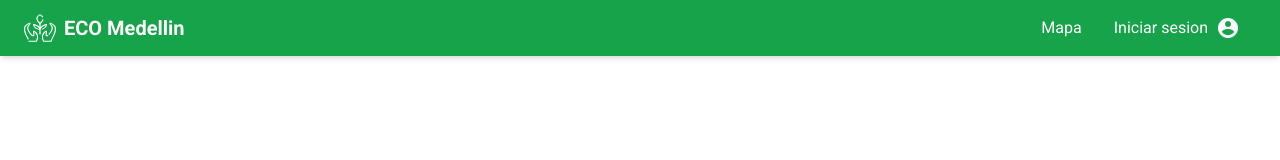
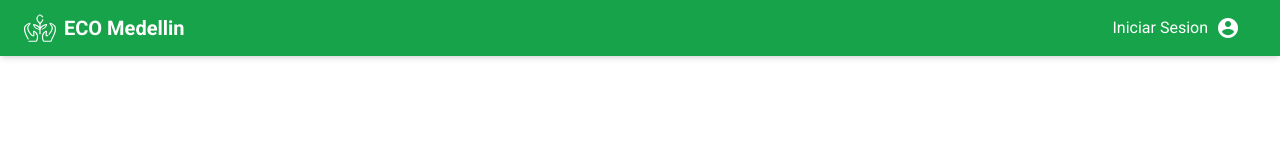
Before and after one commit to JaiderValencia/ecopuntos, a React (Vite) app in the folder frontend/: page /login in a window 1280 px wide. Shown: the top 160 px of the page. Built offline with nearby package versions, Linux system fonts and the light colour scheme.

Commit message:
logro: login conectado a la API

```diff
--- a/frontend/src/api/auth.ts
+++ b/frontend/src/api/auth.ts
@@ -1,6 +1,10 @@
+import type { LoginResponse } from '../interfaces/login/loginForm'
 import axios from './axios'
 
-export const login = async (email: string, password: string) => {
-    const response = await axios.post('/usuarios/login', { email, password })
+export const login = async (email: string, password: string): Promise<LoginResponse> => {
+    const response = await axios.post('/Jwt/Login', { email, password })
+
+    sessionStorage.setItem('token', response.data.bearer)
+
     return response.data
 }
--- a/frontend/src/api/axios.ts
+++ b/frontend/src/api/axios.ts
@@ -1,10 +1,12 @@
 import axios from 'axios'
 
-const apiURL = 'http://localhost:4000/api'
+const apiURL = 'http://localhost:5280/api'
 
 const api = axios.create({
     baseURL: apiURL,
-    withCredentials: true,
+    headers: {
+        'Content-Type': 'application/json'
+    }
 })
 
 export default api
--- a/frontend/src/components/header/index.tsx
+++ b/frontend/src/components/header/index.tsx
@@ -1,17 +1,26 @@
 import { NavLink } from 'react-router-dom'
+import { useUserContext } from '../../contex/user';
 
 function Header() {
+    const { userStatus } = useUserContext();
+
     return (
         <header className="bg-green-600 shadow-md fixed top-0 left-0 right-0 z-10">
             <div className="container mx-auto px-6 py-3 flex justify-between items-center">
-                <div className="flex items-center">
-                    <img src="logo.svg" alt="logo" className='h-8 w-8'/>
+                <NavLink to="/" className="flex items-center">
+                    <img src="logo.svg" alt="logo" className='h-8 w-8' />
                     <h1 className="text-xl font-bold text-white ml-2 hidden md:block">ECO Medellin</h1>
-                </div>
+                </NavLink>
                 <nav className="flex items-center">
-                    <a className="text-white mx-4" href="#">Mapa</a>
-                    <NavLink className="text-white mx-4 flex items-center" to="/login">
-                        Iniciar sesion
+                    {userStatus.isLogged && (
+                        <>
+                            <a className="text-white mx-4" href="#">ECO puntos</a>
+                            <a className="text-white mx-4" href="#">Mapa</a>
+                            <a className='text-white mx-4' href="#">Registrar entrega</a>
+                        </>
+                    )}
+                    <NavLink className="text-white mx-4 flex items-center" to={userStatus.isLogged ? '/perfil' : '/login'}>
+                        {userStatus.isLogged ? 'Perfil' : 'Iniciar Sesion'}
                         <span className="material-icons ml-2">account_circle</span>
                     </NavLink>
                 </nav>
--- a/frontend/src/components/routeProtection/privateRoutes.tsx
+++ b/frontend/src/components/routeProtection/privateRoutes.tsx
@@ -2,7 +2,7 @@ import { Outlet, Navigate } from 'react-router-dom'
 import { useUserContext } from '../../contex/user'
 
 function PrivateRoute() {
-    const { isLogged } = useUserContext()
+    const { userStatus: { isLogged } } = useUserContext()
 
     if (!isLogged) {
         return <Navigate to="/login" />
--- a/frontend/src/components/routeProtection/publicRoutes.tsx
+++ b/frontend/src/components/routeProtection/publicRoutes.tsx
@@ -2,7 +2,7 @@ import { Outlet, Navigate } from 'react-router-dom'
 import { useUserContext } from '../../contex/user'
 
 function PublicRoute() {
-    const { isLogged } = useUserContext()
+    const { userStatus: { isLogged } } = useUserContext()
 
     if (!isLogged) {
         return <>{<Outlet />}</>
--- a/frontend/src/contex/user.ts
+++ b/frontend/src/contex/user.ts
@@ -1,21 +1,27 @@
 import { createContext, createElement, useContext, useState } from 'react'
 
 type UserContextValue = {
-    isLogged: boolean,
-    setIsLogged?: (isLogged: boolean) => void
+    userStatus: {
+        isLogged: boolean,
+        userId: string
+        userName: string
+        userEmail: string
+        userPhone: string
+    },
+    setUserStatus: (userStatus: UserContextValue['userStatus']) => void
 }
 
-export const UserContext = createContext<UserContextValue>({ isLogged: false })
+export const UserContext = createContext<UserContextValue>({ userStatus: { isLogged: false, userId: '', userName: '', userEmail: '', userPhone: '' }, setUserStatus: () => {} })
 
 export function UserProvider({ children }: { children: React.ReactNode }) {
-    const [isLogged, setIsLogged] = useState(false)
+    const [userStatus, setUserStatus] = useState({ isLogged: false, userId: '', userName: '', userEmail: '', userPhone: '' })
 
     return createElement(
         UserContext.Provider,
         {
             value: {
-                isLogged,
-                setIsLogged
+                userStatus,
+                setUserStatus
             }
         },
         children
--- a/frontend/src/pages/login/index.tsx
+++ b/frontend/src/pages/login/index.tsx
@@ -1,9 +1,11 @@
 import { useForm } from 'react-hook-form'
-import { NavLink } from 'react-router-dom'
+import { useNavigate, NavLink } from 'react-router-dom'
 import FlexCenter from '../../components/flexCenter'
 import InputComponent from '../../components/input/texts'
 import type { LoginFormData } from '../../interfaces/login/loginForm'
 import { inputsLogin as inputs } from '../../utils/login'
+import { login } from '../../api/auth'
+import { useUserContext } from '../../contex/user'
 
 
 function Login() {
@@ -11,8 +13,26 @@ function Login() {
 
     const inputsLogin = inputs(register)
 
-    const onSubmit = (data: LoginFormData) => {
-        console.log(data)
+    const navigate = useNavigate()
+
+    const { setUserStatus } = useUserContext();
+
+    const onSubmit = async (data: LoginFormData) => {
+        try {
+            const dataResponse = await login(data.correo, data.contraseña)
+
+            setUserStatus({
+                isLogged: true,
+                userId: dataResponse.datosUsuario.id,
+                userName: dataResponse.datosUsuario.nombre,
+                userEmail: dataResponse.datosUsuario.correo,
+                userPhone: dataResponse.datosUsuario.telefono
+            })
+
+            navigate('/')
+        } catch (error) {
+            console.error("Error al iniciar sesión:", error)
+        }
     }
 
     return (
```
Also changed, not shown: frontend/src/interfaces/login/loginForm.ts (+11 -0 lines).
